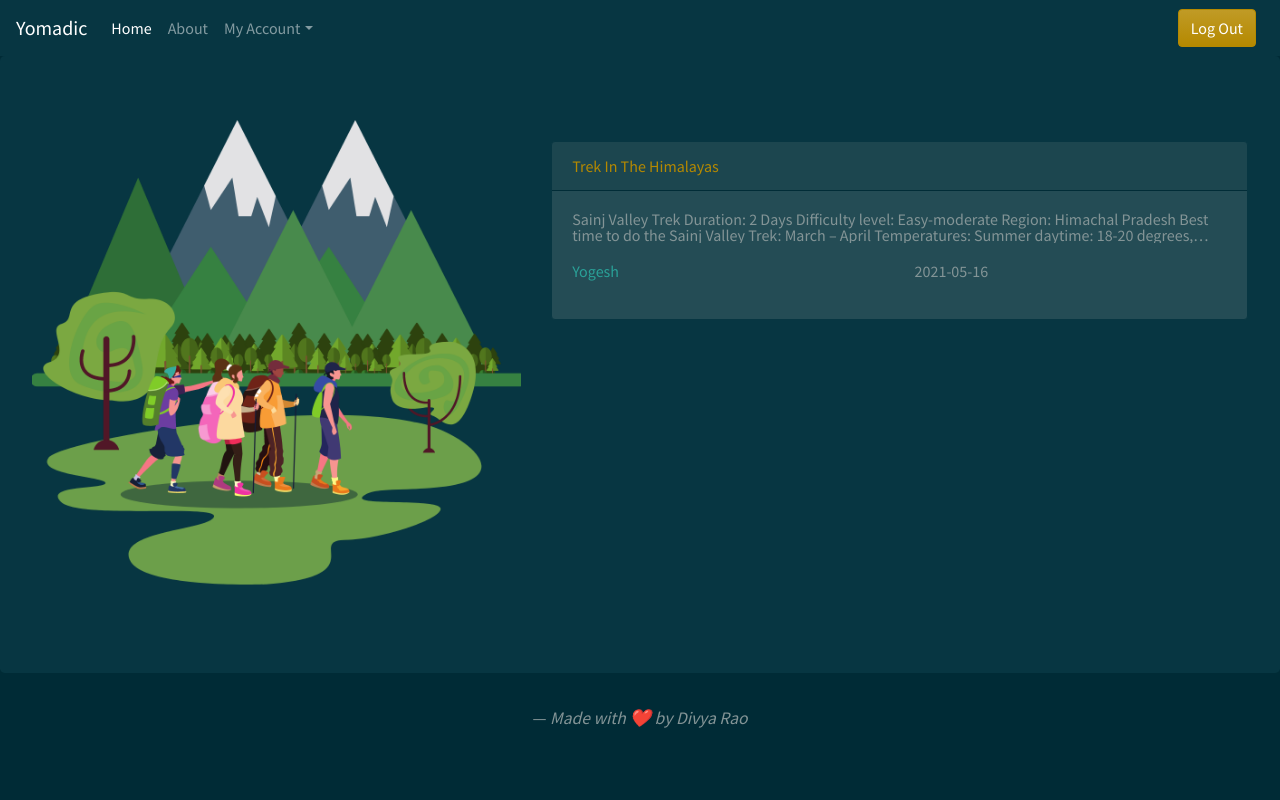
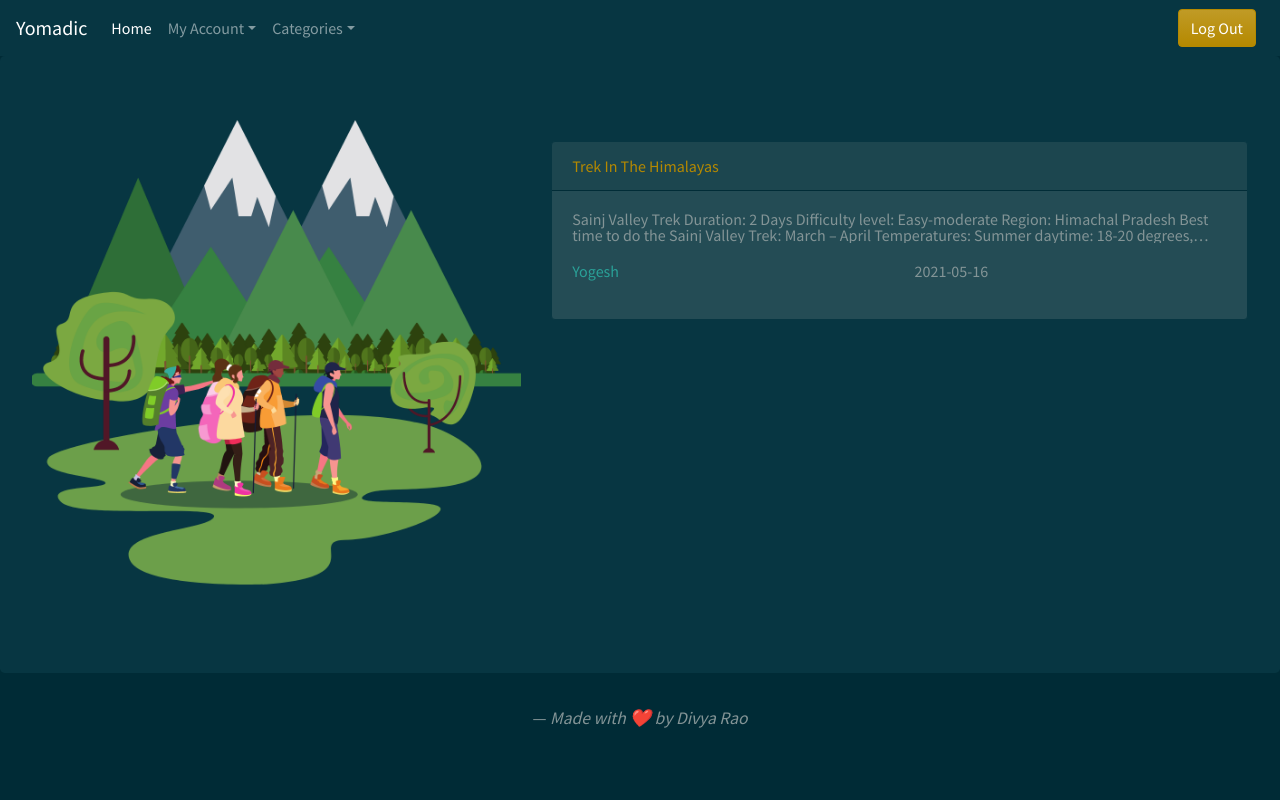
Before and after one commit to dsrao711/Yomadic, a Flask app: page /Trek in a window 1280 px wide. Run offline with Flask 2, Linux system fonts and the light colour scheme; a user stored in the database is signed in; data comes from the database, SQL or seed files in the repository; both versions use the stored data as it was after the commit; some libraries are stand-ins or nearby versions.

Commit message:
Added categories in navbar

```diff
--- a/flaskapp/templates/layout.html
+++ b/flaskapp/templates/layout.html
@@ -24,9 +24,7 @@
                 <span class="sr-only">(current)</span>
               </a>
                 </li>
-                <li class="nav-item">
-                    <a class="nav-link" href="#">About</a>
-                </li>
+
                 {% if current_user.is_authenticated %}
                 <li class="nav-item dropdown">
                     <a class="nav-link dropdown-toggle" data-toggle="dropdown" href="#" role="button" aria-haspopup="true" aria-expanded="false">My Account</a>
@@ -35,6 +33,17 @@
                         <a class=" dropdown-item " href="/myProfile">My Profile</a>
                     </div>
                 </li>
+
+                <li class="nav-item dropdown">
+                    <a class="nav-link dropdown-toggle" data-toggle="dropdown" href="#" role="button" aria-haspopup="true" aria-expanded="false">Categories</a>
+                    <div class="dropdown-menu">
+                        <a class="dropdown-item" href="{{ url_for('Cuisine') }}">Cuisine</a>
+                        <a class=" dropdown-item " href="{{ url_for('Trek') }}">Trek</a>
+                        <a class=" dropdown-item " href="{{ url_for('Adventure') }}">Adventure</a>
+                        <a class=" dropdown-item " href="{{ url_for('Travel') }}">Travel</a>
+                    </div>
+                </li>
+
                 {% endif %}
             </ul>
             <ul class="navbar-nav my-2 my-lg-0 ">
--- a/flaskapp/templates/myPosts.html
+++ b/flaskapp/templates/myPosts.html
@@ -33,9 +33,5 @@
         </div>
     </div>
 </div>
-<div class="row">
-    <div class="col-lg-8">
 
-
-    </div>
-    {% endblock content %}
+{% endblock content %}
```
Also changed, not shown: flaskapp/site.db, flaskapp/static/profile_pics/d3296760472b5a00.png (added).
